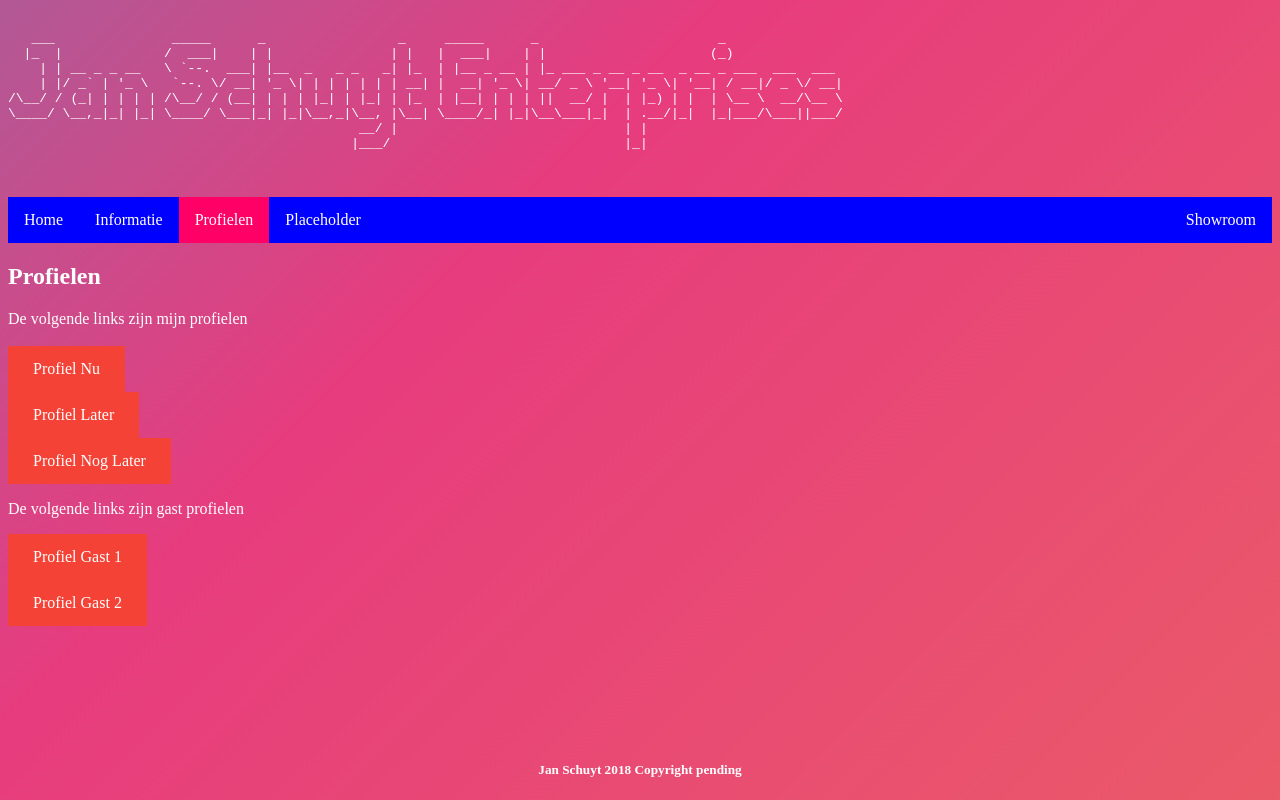
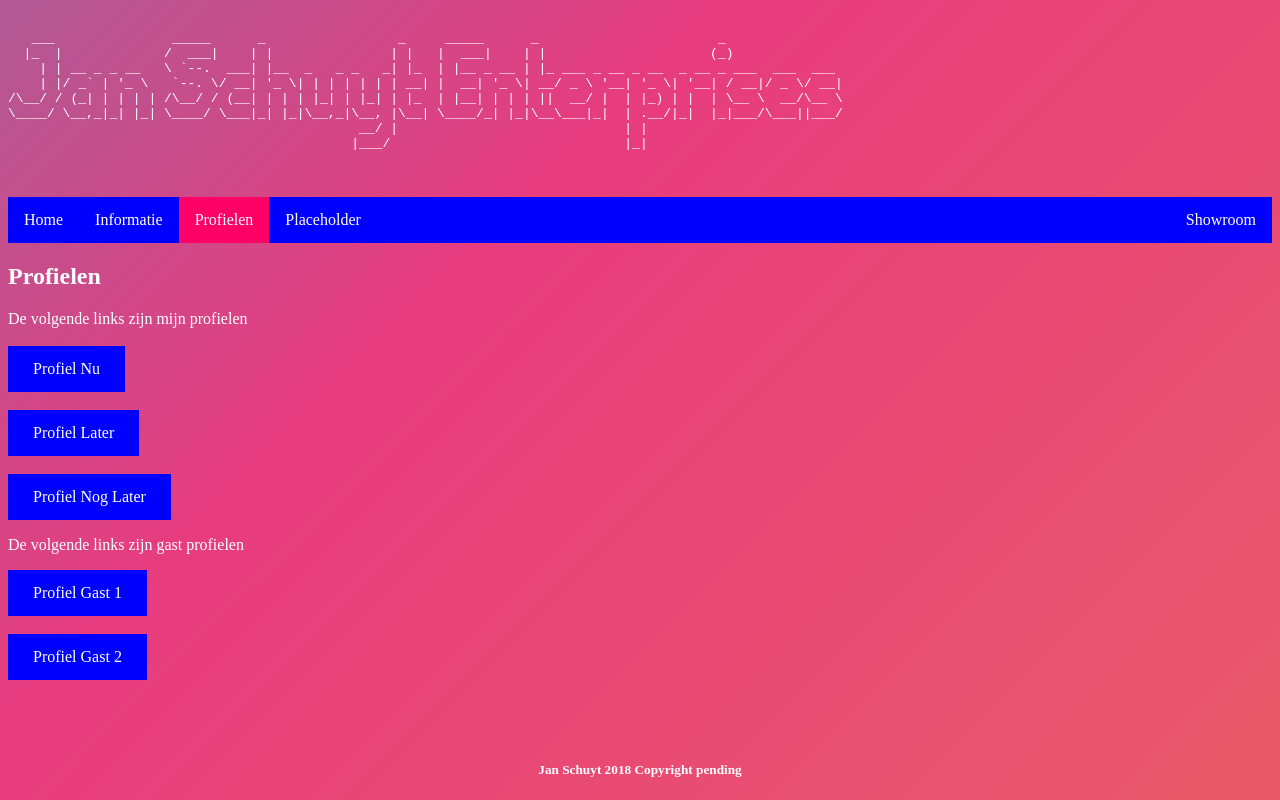
Before and after one commit to ProgramKnight/ProgramKnight.github.io, a plain HTML site: page files/sugoi2.html in a window 1280 px wide. Drawn offline with Linux system fonts and the light colour scheme.

Commit message:
Changed profile links
Changed colour to blue and fixed spacing

```diff
--- a/files/style.css
+++ b/files/style.css
@@ -92,7 +92,7 @@ h5 {
 }
 
 a:link.hyperlink, a:visited.hyperlink {
-    background-color: #f44336;
+    background-color: #00F;
     color: white;
     padding: 14px 25px;
     text-align: center;
```
Also changed, not shown: files/sugoi2.html (+3 -0 lines).
